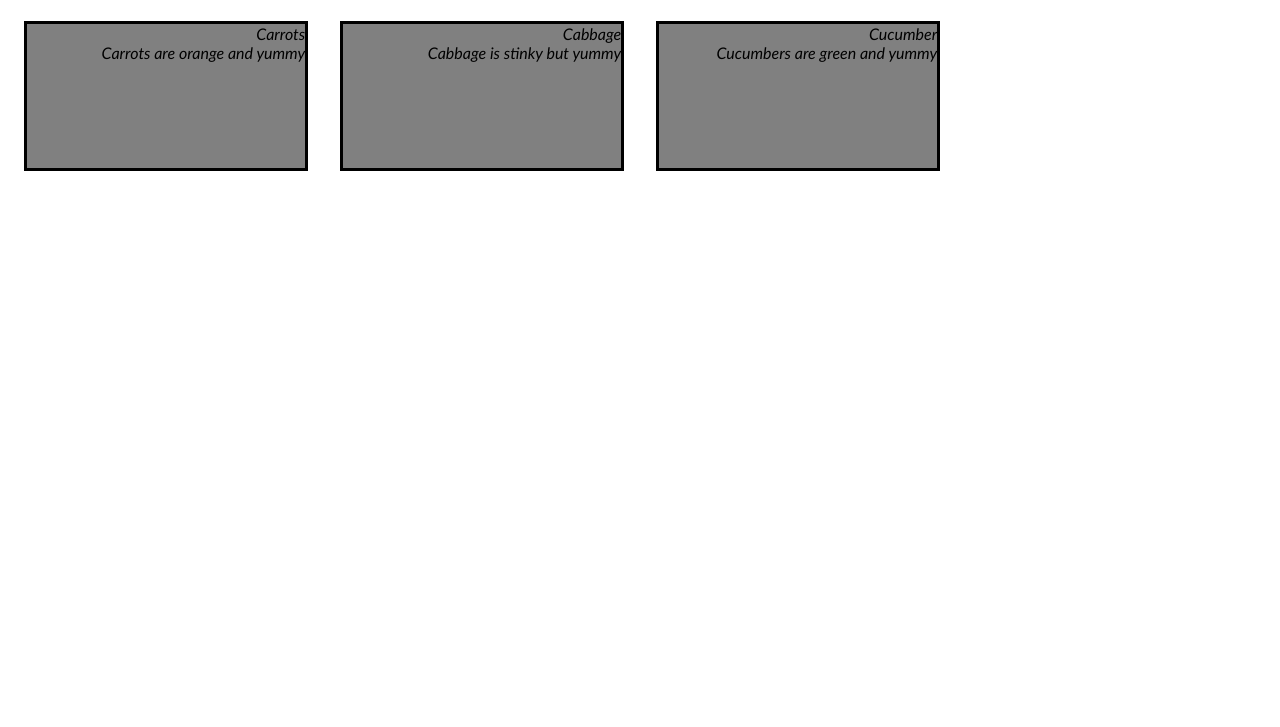
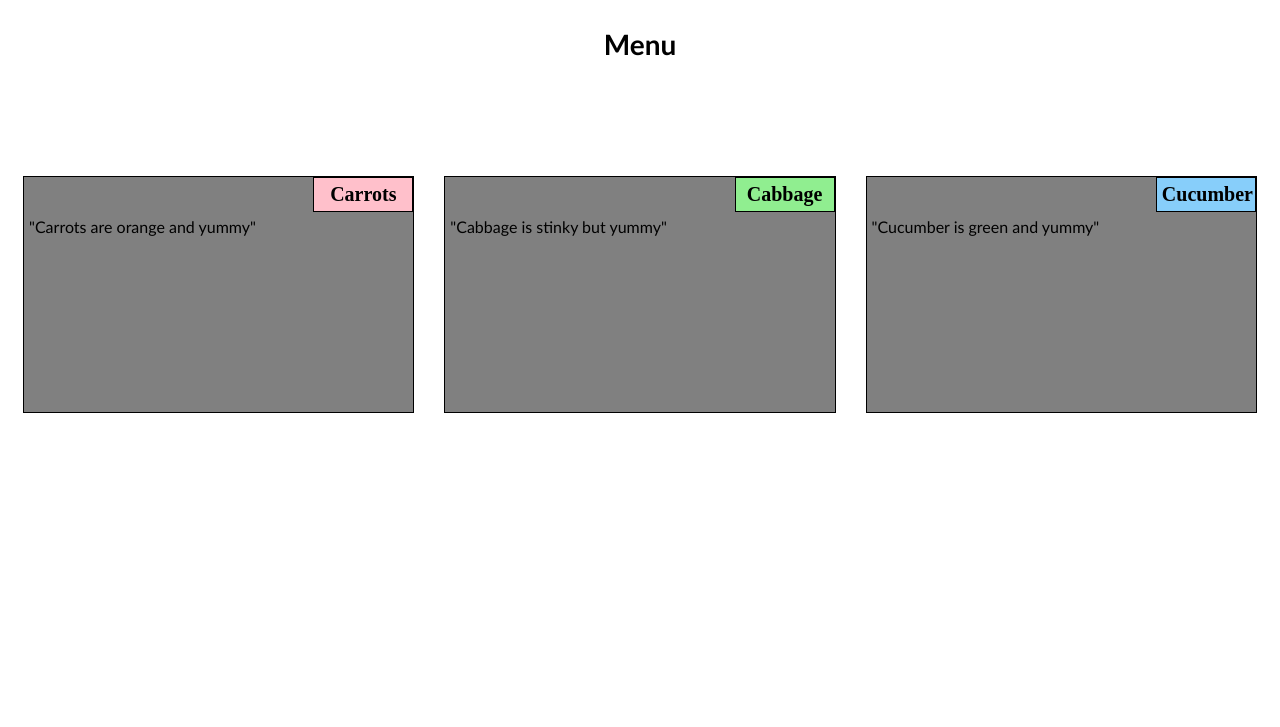
Before and after one commit to Uncookedcarp/TLA.github.io, a plain HTML site: page index.html in a window 1280 px wide. Shown: the part 73-800 px from the top of the page. Drawn offline with Linux system fonts and the light colour scheme.

Commit message:
Update index.html

```diff
--- a/index.html
+++ b/index.html
@@ -2,87 +2,152 @@
 <html>
 <head>
 <meta charset="utf-8">
-<meta name="viewport" content="width=device-width, initial-scale=1">
-<title>My Menu</title>
+<title>Practice</title>
 <style>
 
 * {
-    box-sizing:border-box;
-}
-h1 {
-    margin-bottom: 20px;
-    text-align: center;
+    box-sizing: border-box;
 }
 
+body {
+    background-color: white;
+}
 
-div#container {
-    background-color: grey;
+h1 {
+    margin: 100px;
+    text-align: center;
+    font-family: Calibri;
+    font-weight: bold;
+    font-size: 175%;
+}
+
+section {
+    position: relative;
+    padding: 15px;
+    width: 100%;
+}
+
+p {
+    position: relative;
+    clear: right;
+}
+
+div {
+    position: relative;
+    background-color: gray;
+    border: 1px solid black;
+    width: 100%;
+    margin-left: auto;
+    margin-right: auto;
+    margin-bottom: auto;
+}
+
+.sub1 {
+    float: right;
+    width: 100px;
+    padding: 5px;
+    margin: 0px;
+    border: 1px solid black;
+    text-align: center;
+    font-size: 125%;
+    font-weight: bold;
+    background-color: pink;
 
 }
 
+.sub2 {
+    float: right;
+    width: 100px;
+    padding: 5px;
+    margin: 0px;
+    border: 1px solid black;
+    text-align: center;
+    font-size: 125%;
+    font-weight: bold;
+    background-color: lightgreen;
+}
 
-p {
-    border: 3px solid black;
-    background-color: grey;
-    width:90%;
-    height: 150px;
-    margin-right: auto;
-    margin-left: auto;
+.sub3 {
+    float: right;
+    width: 100px;
+    padding: 5px;
+    margin: 0px;
+    border: 1px solid black;
+    text-align: center;
+    font-size: 125%;
+    font-weight: bold;
+    background-color: lightskyblue;
+}
+
+.content {
+    padding: 5px;
+    border: none;
+    background-color: gray;
     font-family: calibri;
     color: black;
-    font-style: oblique;
-    text-align: right;
-
+    margin: 0px;
+    height: 200px;
+    overflow: auto;
 }
 
-
 .row {
-    width: 100%;
+    width: 90%;
 }
 
 @media (min-width: 992px) {
-    .col-md-1, .col-md-2, .col-md-3 {
+    .column-lg-4 {
         float: left;
-    }
-    .col-md-1 {
-        width: 25%;
-    }
-    .col-md-2 {
-        width: 25%;
-    }
-    .col-md-3 {
-        width: 25%;
+        width: 33.33%;
     }
 }
 
 @media (min-width: 768px) and (max-width: 991px) {
-    .col-sm-1, .col-sm-2, .col-sm-3 {
+    .column-md-6 {
         float: left;
+        width: 50%;
+        margin-left: auto;
+        margin-right: auto;
+
     }
-    .col-sm-1 {
-        width: 50%;
+
+    .column-md-12 {
+        float: left;
+        width: 100%;
+        margin-left: auto;
+        margin-right: auto;
     }
-    .col-sm-2 {
-        width: 50%;
-    }
-    .col-sm-3 {
+}
+
+@media (max-width: 767px) {
+    .column-sm-12 {
+        float: left;
         width: 100%;
     }
 }
-
 </style>
 </head>
-
 <body>
-
-    <h1>Menu</h1>
-    <div class="container-fluid">
-        <div class="row">
-        <div class="col-md-1 col-sm-1"><p>Carrots<br>Carrots are orange and yummy</p></div>
-        <div class="col-md-2 col-sm-2"><p>Cabbage <br>Cabbage is stinky but yummy</p></div>
-        <div class="col-md-3 col-sm-3"><p>Cucumber <br>Cucumbers are green and yummy</p></div>
-    </div>
-    </div>
-
+<h1>Menu</h1>
+<section class="column-lg-4 column-md-6 column-sm-12">
+<div>
+<p class="sub1">Carrots</p>
+<p class="content"> "Carrots are orange and yummy"
+</p>
+</div>
+</section>
+<section class="column-lg-4 column-md-6 column-sm-12">
+<div>
+<p class="sub2">Cabbage</p>
+<p class="content"> "Cabbage is stinky but yummy"
+</p>
+</div>
+</section>
+<section class="column-lg-4 column-md-6 column-sm-12">
+<div>
+<p class="sub3">Cucumber</p>
+<p class="content"> "Cucumber is green and yummy"
+</p>
+</div>
+</section>
 </body>
 </html>
```
